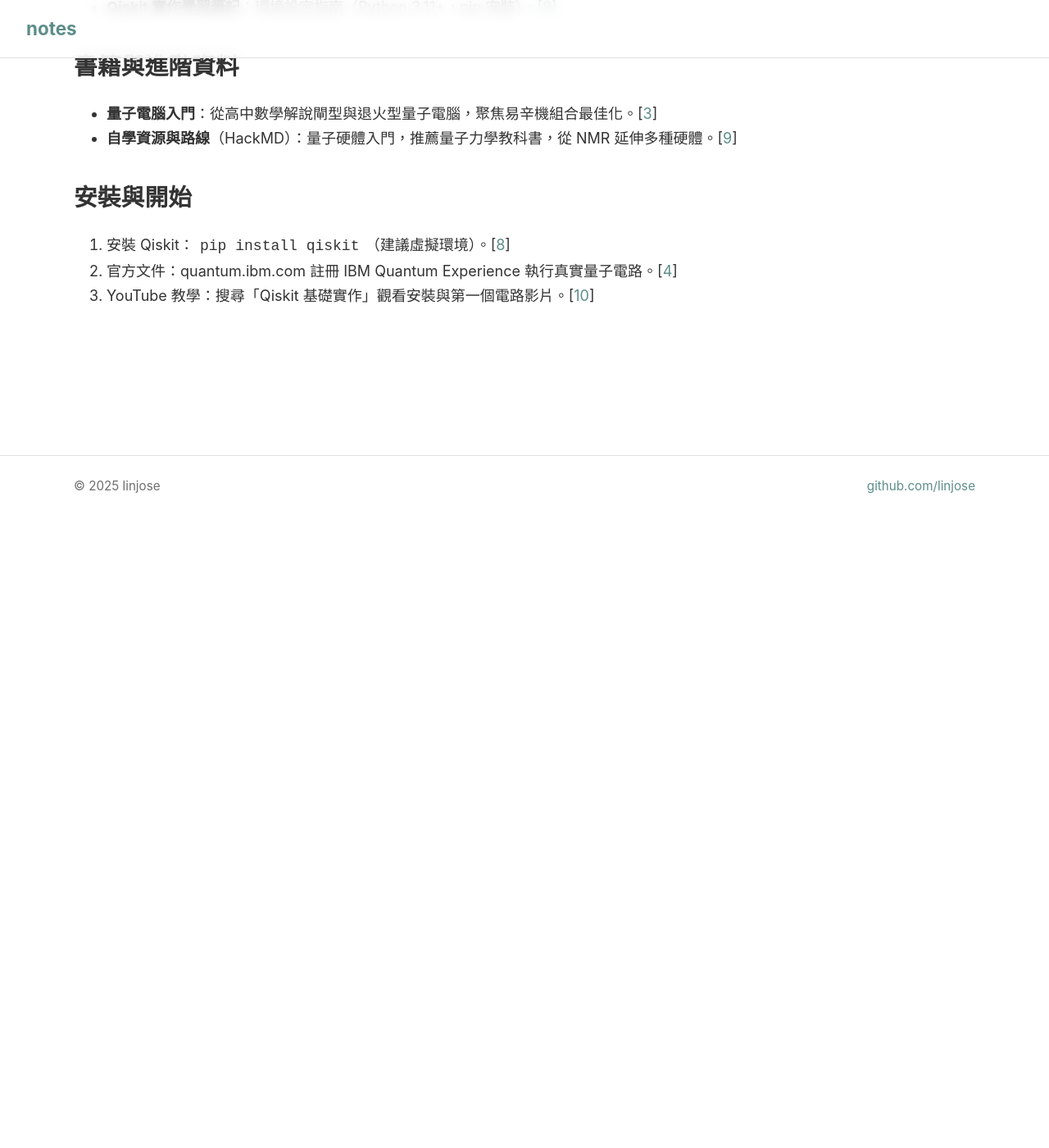
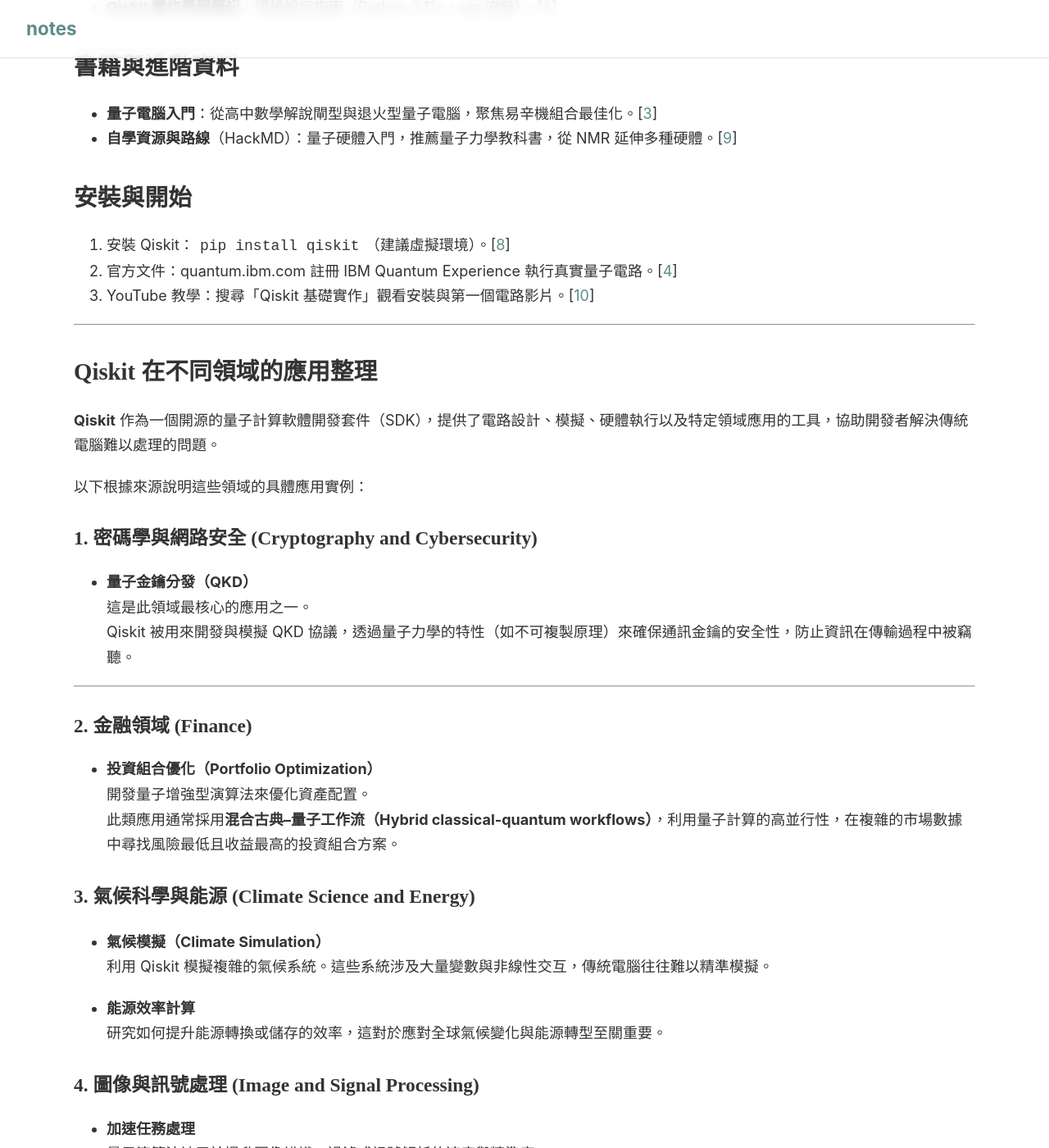
Before and after one commit to linjose/notes, a Jekyll site: the page built from _posts/2025-12-18-quantum-qiskit.md, in a window 1280 px wide and 1400 px high, scrolled down 743 px. Shown: the whole window at 82% size. Built offline with Jekyll 4.4.1, drawn with Linux system fonts in a browser that asks for light colours; before the commit the page ends 1373 px from its top, so only the background shows below that; some of the changed text lies outside the part shown.

Commit message:
Update 2025-12-18-quantum-qiskit.md

```diff
--- a/_posts/2025-12-18-quantum-qiskit.md
+++ b/_posts/2025-12-18-quantum-qiskit.md
@@ -28,3 +28,59 @@
 1. 安裝 Qiskit：`pip install qiskit`（建議虛擬環境）。[[8](https://hackmd.io/@Hartleyforall/HJ3tKGHu6)]
 2. 官方文件：quantum.ibm.com 註冊 IBM Quantum Experience 執行真實量子電路。[[4](https://clay-atlas.com/qiskit-study-note/)]
 3. YouTube 教學：搜尋「Qiskit 基礎實作」觀看安裝與第一個電路影片。[[10](https://www.youtube.com/watch?v=w7ITKfgTn-8)]
+
+---
+
+## Qiskit 在不同領域的應用整理
+
+**Qiskit** 作為一個開源的量子計算軟體開發套件（SDK），提供了電路設計、模擬、硬體執行以及特定領域應用的工具，協助開發者解決傳統電腦難以處理的問題。
+
+以下根據來源說明這些領域的具體應用實例：
+
+
+### 1. 密碼學與網路安全 (Cryptography and Cybersecurity)
+
+- **量子金鑰分發（QKD）**
+  這是此領域最核心的應用之一。
+  Qiskit 被用來開發與模擬 QKD 協議，透過量子力學的特性（如不可複製原理）來確保通訊金鑰的安全性，防止資訊在傳輸過程中被竊聽。
+
+---
+
+### 2. 金融領域 (Finance)
+
+- **投資組合優化（Portfolio Optimization）**
+  開發量子增強型演算法來優化資產配置。
+  此類應用通常採用**混合古典–量子工作流（Hybrid classical-quantum workflows）**，利用量子計算的高並行性，在複雜的市場數據中尋找風險最低且收益最高的投資組合方案。
+
+
+### 3. 氣候科學與能源 (Climate Science and Energy)
+
+- **氣候模擬（Climate Simulation）**
+  利用 Qiskit 模擬複雜的氣候系統。這些系統涉及大量變數與非線性交互，傳統電腦往往難以精準模擬。
+
+- **能源效率計算**
+  研究如何提升能源轉換或儲存的效率，這對於應對全球氣候變化與能源轉型至關重要。
+
+### 4. 圖像與訊號處理 (Image and Signal Processing)
+
+- **加速任務處理**
+  量子演算法被用於提升圖像辨識、過濾或訊號解析的速度與精準度。
+  Qiskit 提供的量子電路與運算子（Operators）工具，讓研究者能探索如何將傳統圖像數據轉化為量子態進行加速處理。
+
+
+### 補充：物理與材料科學應用
+
+除了上述領域，Qiskit 也被用於解決**凝聚態物理（Condensed Matter Physics）**中的問題。
+透過 Qiskit 的擴展電路與 **Primitive 函數**（如 `Estimator`），研究者可以模擬物質在量子層級的行為。
+
+
+### 應用開發的整體概念（類比說明）
+
+這些應用的開發邏輯可以類比為**「模組化建築」**：
+
+- Qiskit 提供
+  - 基礎的磚塊：**量子電路與運算子**
+  - 施工工具：**轉譯器與 Primitive 函數**
+- 不同領域的專家（如密碼學家、金融分析師、氣候科學家）
+  就像不同類型的建築師，使用這些標準化的「量子磚塊」來搭建各自領域的特種建築。
+- Qiskit 則負責確保這些建築能穩固地座落在**不同廠牌的量子硬體地基**之上。
```
